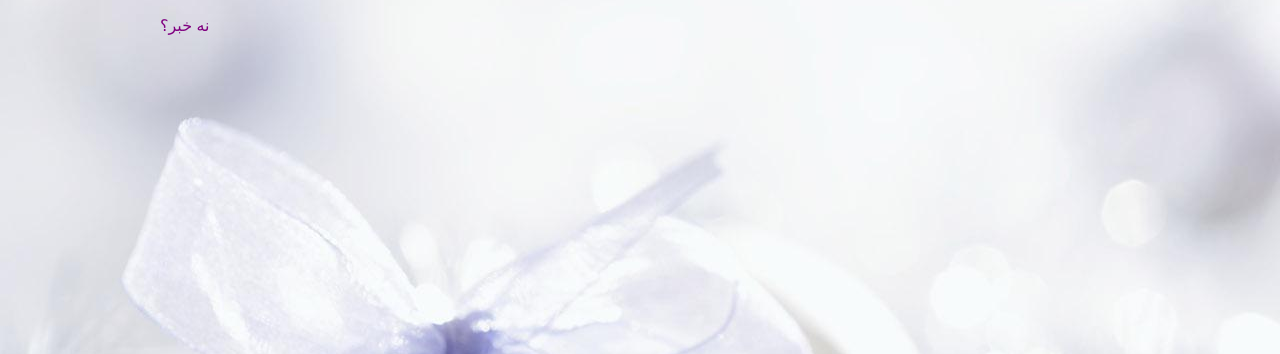
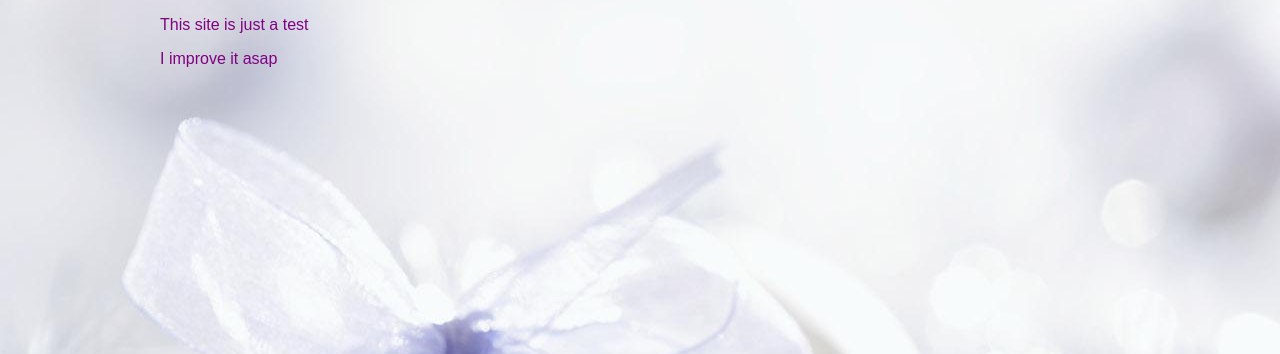
Before and after one commit to far2naz/mydangoBlog, a Django app: page /about/ in a window 1280 px wide. Shown: the part 58-412 px from the top of the page. Run offline with Django 3.2, Linux system fonts and the light colour scheme.

Commit message:
Add About

```diff
--- a/templates/about.html
+++ b/templates/about.html
@@ -5,5 +5,6 @@
 {% endblock %}
 
 {% block content %}
-    <p>نه خبر؟</p>
+    <p >This site is just a test</p>
+    <p >I improve it asap</p>
 {% endblock %}
```
